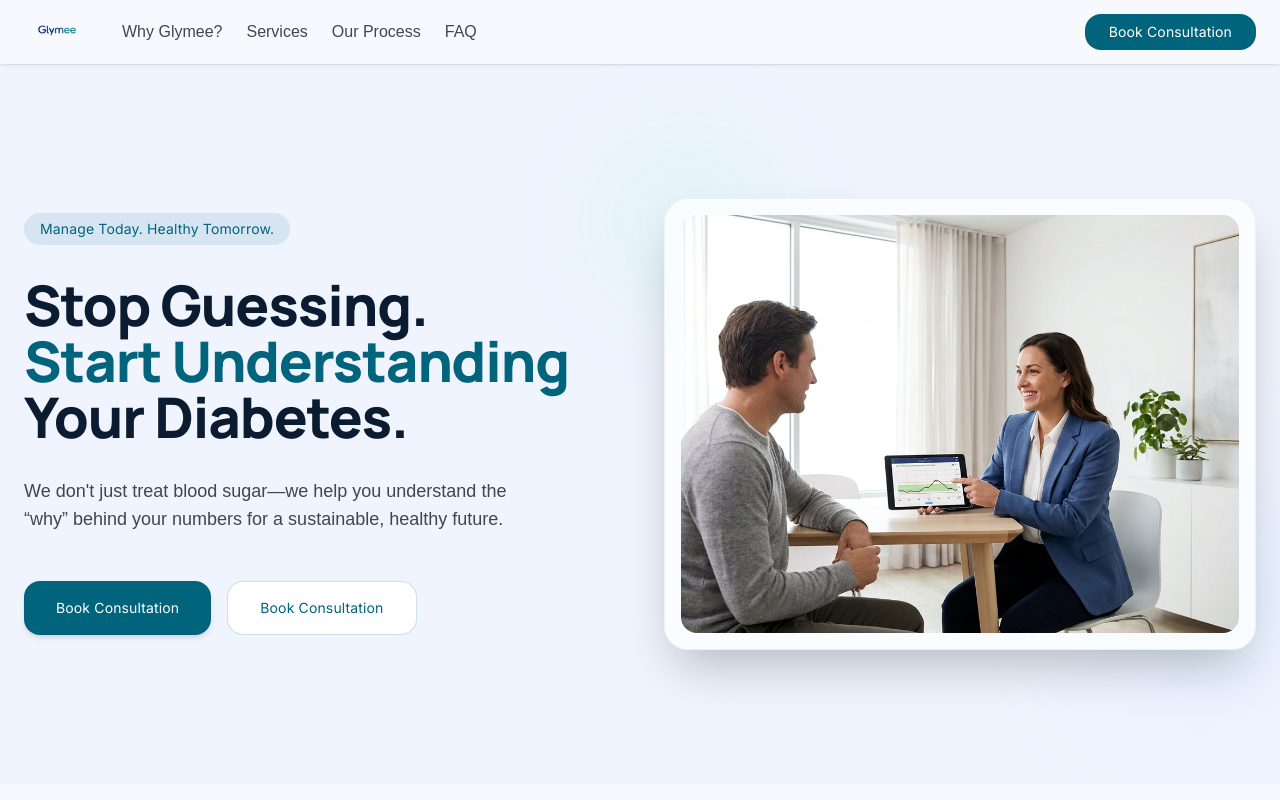
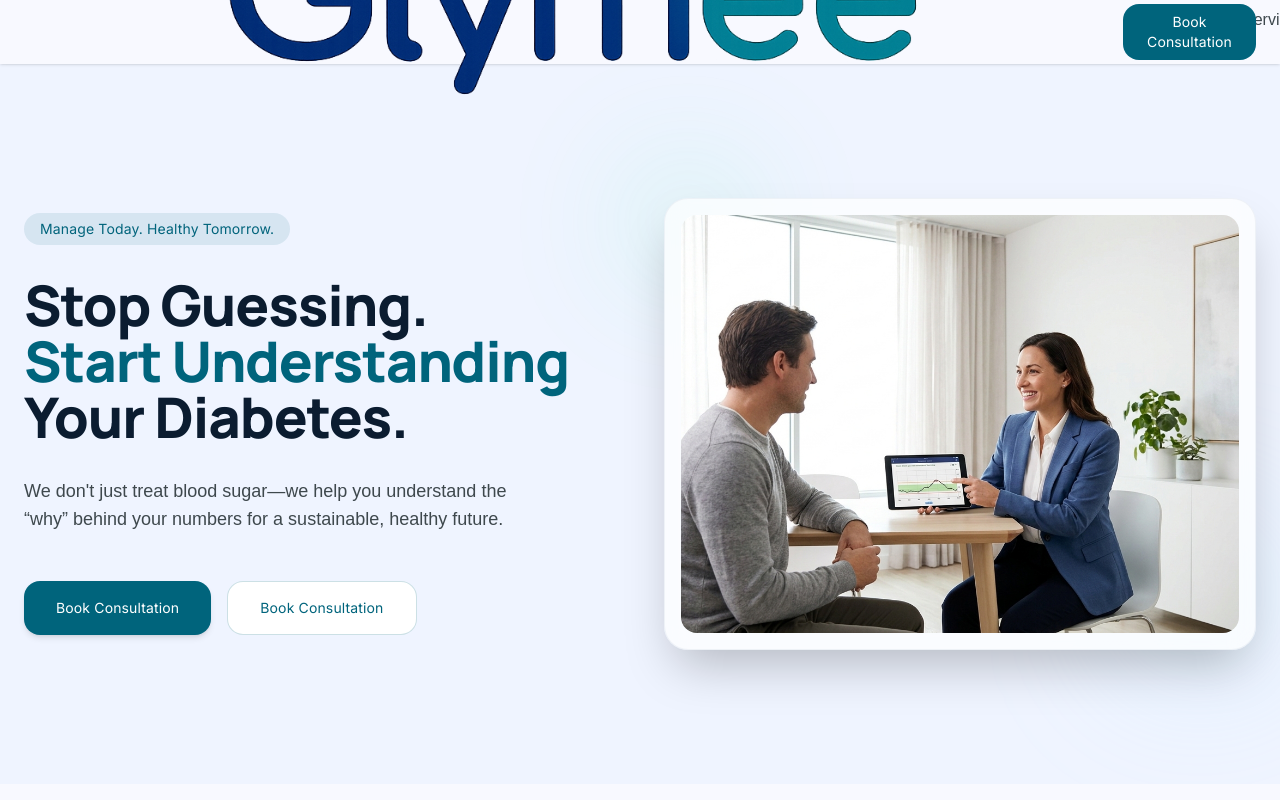
Before and after one commit to theshakytails-web/glymee.health, a Next.js app: page / in a window 1280 px wide. Shown: the top 800 px of the page. Built offline with nearby package versions, Linux system fonts and the light colour scheme; a web font is replaced by a local one.

Commit message:
fix for logo size

```diff
--- a/src/components/Footer.tsx
+++ b/src/components/Footer.tsx
@@ -28,9 +28,10 @@ export default function Footer() {
             <Image
               src="/Glymee_name.png"
               alt="Glymee"
-              width={180}
-              height={48}
-              className="h-11 w-auto mb-4"
+              width={100}
+              height={100}
+              className="h-full scale-110 translate-y-1 w-auto object-contain"
+              priority
             />
             <p className="text-on-surface-variant text-sm">
               Empowering smarter metabolic health management through data and
--- a/src/components/TopNavBar.tsx
+++ b/src/components/TopNavBar.tsx
@@ -20,9 +20,9 @@ export default function TopNavBar() {
           <Image
             src="/Glymee_name.png"
             alt="Glymee"
-            width={180}
-            height={48}
-            className="h-11 w-auto"
+            width={100}
+            height={100}
+            className="h-full scale-110 translate-y-1 w-auto object-cover"
             priority
           />
         <div className="hidden md:flex gap-6">
```
Also changed, not shown: 1 other file (tests, documents, lock files or other folders).
